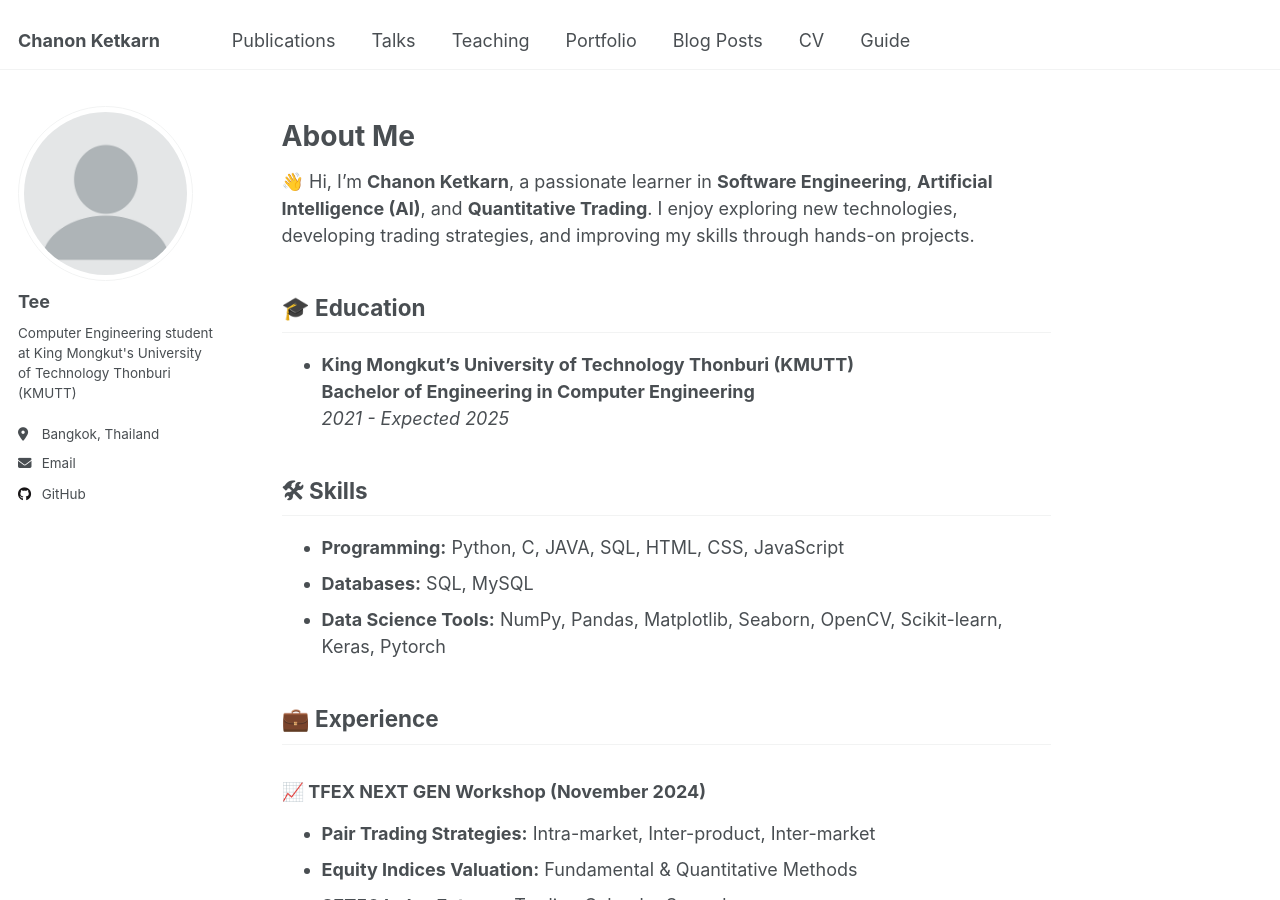
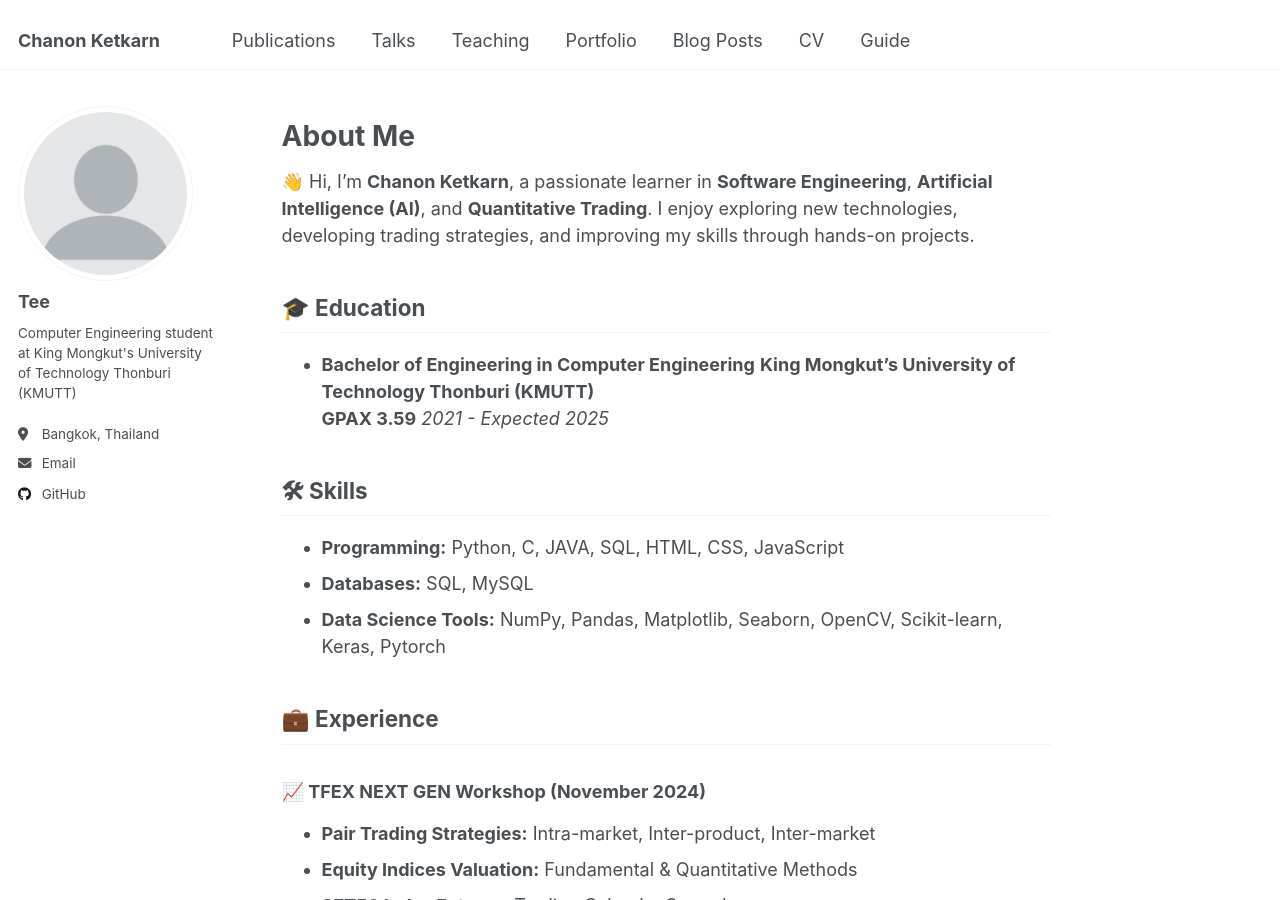
Before and after one commit to ChanonTee/ChanonTee.github.io, a Jekyll site: the page built from _pages/about.md, in a window 1280 px wide and 900 px high. Built offline with Jekyll 4.4.1, drawn with Linux system fonts in a browser that asks for light colours.

Commit message:
Update about.md

```diff
--- a/_pages/about.md
+++ b/_pages/about.md
@@ -13,8 +13,9 @@ redirect_from:
 
 ## 🎓 Education
 
-- **King Mongkut’s University of Technology Thonburi (KMUTT)**
-  **Bachelor of Engineering in Computer Engineering**
+- **Bachelor of Engineering in Computer Engineering**
+  **King Mongkut’s University of Technology Thonburi (KMUTT)**
+  **GPAX 3.59**
   _2021 - Expected 2025_
 
 ## 🛠 Skills
```
